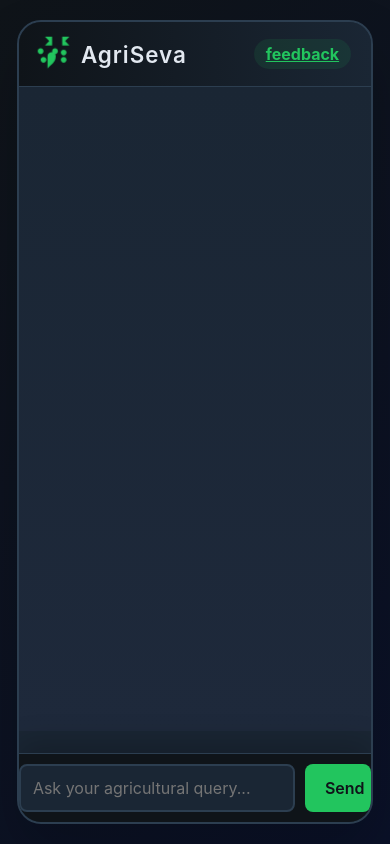
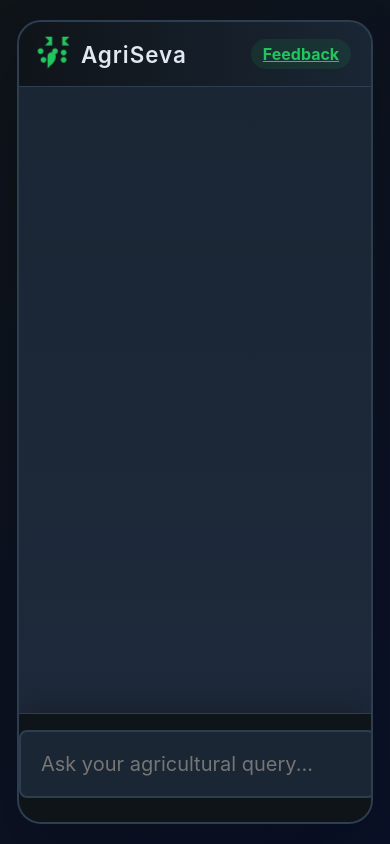
Before and after one commit to AarthShah/AgriSeva, a plain HTML site: page templates/index.html in a window 390 px wide. Drawn offline with Linux system fonts and the light colour scheme.

Commit message:
Update index.html

```diff
--- a/templates/index.html
+++ b/templates/index.html
@@ -248,9 +248,19 @@
                 bottom: 0;
                 left: 0;
                 right: 0;
-                padding: 10px env(safe-area-inset-right) 10px env(safe-area-inset-left);
+                padding: 16px env(safe-area-inset-right) 24px env(safe-area-inset-left); /* Increased bottom padding */
                 background: var(--bg-primary);
                 z-index: 100;
+                gap: 10px;
+            }
+
+            #question {
+                padding: 20px; /* Increased input padding */
+                font-size: 20px; /* Prevent auto-zoom on focus */
+            }
+
+            .holographic-btn {
+                padding: 16px 20px; /* Slightly more padding */
             }
         }
     </style>
@@ -271,7 +281,7 @@
                 </svg>
                 AgriSeva
             </h1>
-            <a href="feedback" class="logo">feedback</a>
+            <a href="feedback" class="logo">Feedback</a>
         </div>
 
         <div class="chat-messages" id="chatMessages">
```
